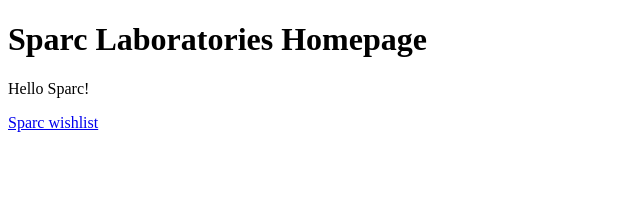
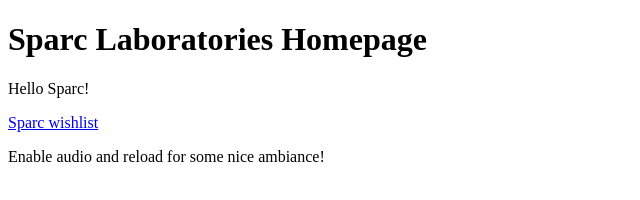
Before and after one commit to sparc-laboratories/sparclab.work, a plain HTML site: page index.html in a window 1280 px wide. Shown: the whole page, without its empty margins (0-640 px from the left). Drawn offline with Linux system fonts and the light colour scheme.

Commit message:
added ambiance faciltation

```diff
--- a/index.html
+++ b/index.html
@@ -9,6 +9,7 @@
     <h1>Sparc Laboratories Homepage</h1>
     <p>Hello Sparc!</p>
     <a href="http://tinyurl.com/2xxyvbe8">Sparc wishlist</a>
+    <p>Enable audio and reload for some nice ambiance!</p>
     <audio src="/music/important.mp3" autoplay>
         <p>womp womp.</p>
     </audio>
```
